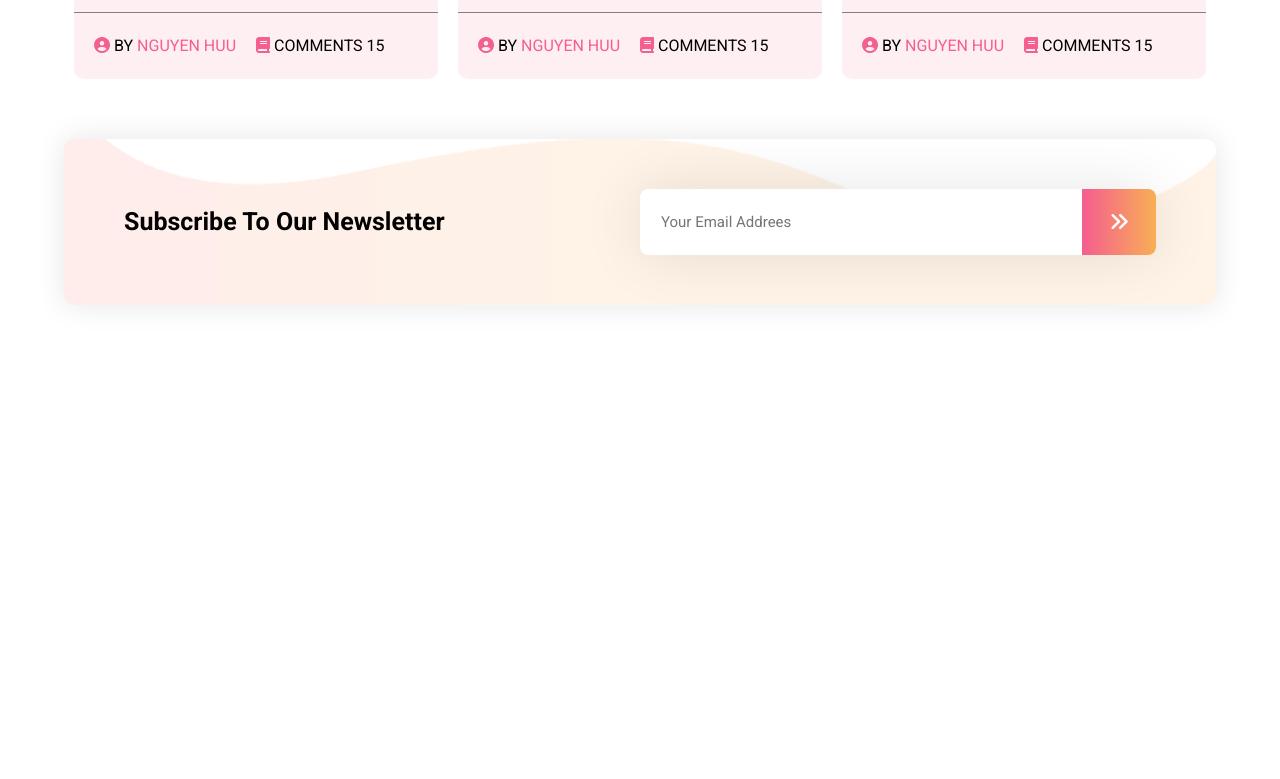
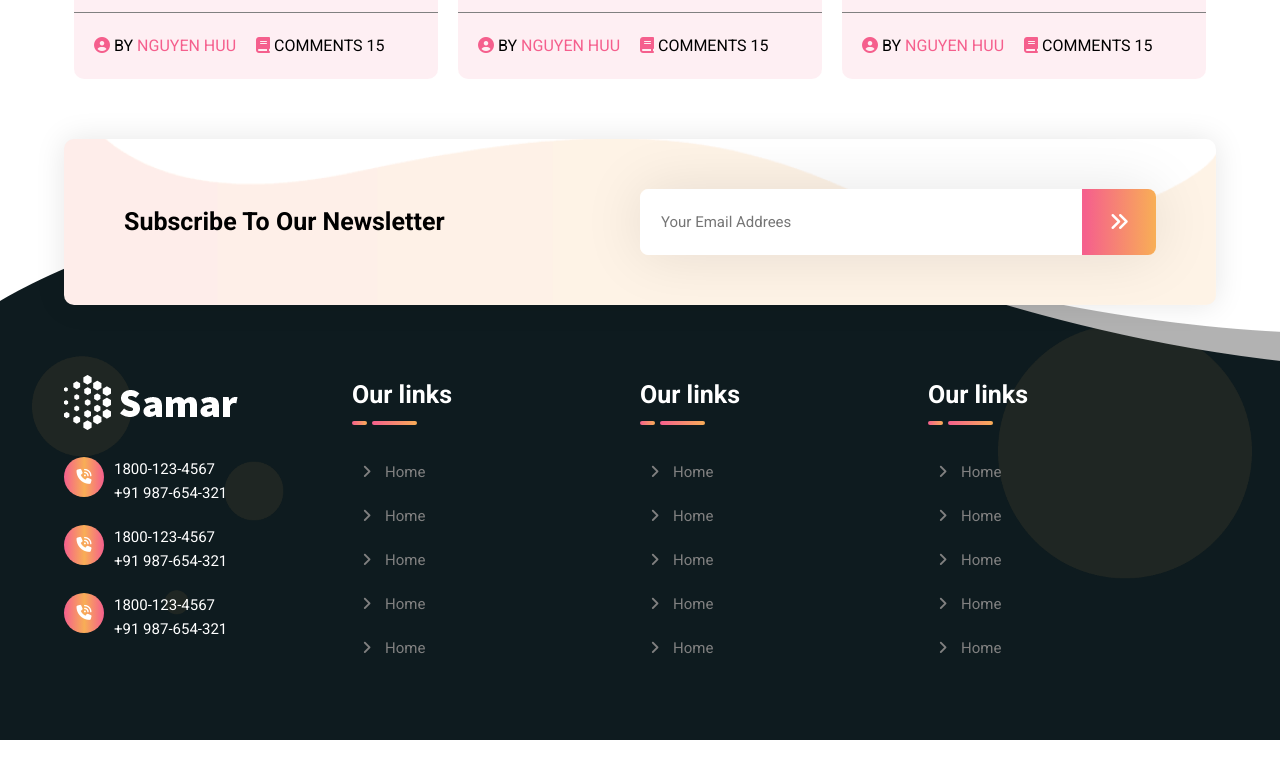
Before and after one commit to Ng-HuuDev/samar, a plain HTML site: page index.html in a window 1280 px wide. Shown: the part 5133-5912 px from the top of the page. Before the commit the page ends 5566 px from the top, so only its background shows below. Drawn offline with Linux system fonts and the light colour scheme.

Commit message:
AD FOOTER

```diff
--- a/css/index.css
+++ b/css/index.css
@@ -550,6 +550,31 @@ header nav ul li i {
 }
 
 /* FOOTER */
+/* FOOTER - NEWSLETTER */
+
+footer {
+  background-image: url(../img/bg4.png);
+  background-repeat: no-repeat;
+  background-position: center;
+  background-color: #0e1b1f;
+  background-size: contain;
+  color: #fff;
+  font-size: 15px;
+  position: relative;
+}
+
+footer::before {
+  content: "";
+  background-image: url(../img/pattern2.png);
+  background-position: left top;
+  background-repeat: no-repeat;
+  position: absolute;
+  top: 0;
+  left: 0;
+  width: 100%;
+  height: 100%;
+}
+
 footer .newsletter {
   padding: 50px 60px;
   background-color: #fff;
@@ -562,10 +587,12 @@ footer .newsletter {
   display: flex;
   /* justify-content: space-around; */
   align-items: center;
+  position: relative;
 }
 
 footer .newsletter h3 {
   width: 50%;
+  color: black;
   font-size: 25px;
   font-weight: bold;
 }
@@ -610,3 +637,91 @@ footer .newsletter .email input {
   outline: none;
   transition: all 0.5s;
 }
+
+/* FOOTER BOTTOM */
+
+.footer__bottom {
+  display: flex;
+  justify-content: space-around;
+  padding: 70px 0;
+  position: relative;
+}
+.footer__bottom .footer__item {
+  width: 25%;
+}
+.footer__item.item-1 img {
+  margin-bottom: 20px;
+}
+
+.footer__item.item-1 li {
+  margin-bottom: 20px;
+  display: flex;
+}
+
+.footer__item.item-1 li i {
+  width: 40px;
+  height: 40px;
+  line-height: 40px;
+  border-radius: 50%;
+  text-align: center;
+  background-image: linear-gradient(
+    to right,
+    #f55f8d 0,
+    #f8ae56 51%,
+    #f55f8d 100%
+  );
+  display: block;
+  margin-right: 10px;
+}
+
+.footer__item.item-2 h3 {
+  font-weight: bold;
+  font-size: 25px;
+  margin-bottom: 25px;
+  padding-bottom: 10px;
+  position: relative;
+}
+
+.footer__item.item-2 h3::before {
+  content: "";
+  width: 15px;
+  position: absolute;
+  bottom: 0;
+  left: 0;
+  height: 4px;
+  border-radius: 20px;
+  background: linear-gradient(to right, #f55f8d 0, #f8ae56 51%, #f55f8d 100%);
+  background-size: 200%;
+  margin-right: 10px;
+}
+
+.footer__item.item-2 h3::after {
+  content: "";
+  width: 45px;
+  position: absolute;
+  bottom: 0;
+  left: 20px;
+  height: 4px;
+  border-radius: 20px;
+  background: linear-gradient(to right, #f55f8d 0, #f8ae56 51%, #f55f8d 100%);
+  background-size: 200%;
+}
+.footer__item.item-2 li {
+  padding: 10px;
+  /* transition: 0.5s; */
+}
+
+.footer__item.item-2 li:hover * {
+  color: white;
+}
+
+.footer__item.item-2 li i {
+  color: grey;
+  margin-right: 10px;
+  transition: 0.5s;
+}
+
+.footer__item.item-2 li a {
+  color: grey;
+  transition: 0.5s;
+}
--- a/index.html
+++ b/index.html
@@ -354,7 +354,51 @@
             <form><input type="text" name="" id="" placeholder="Your Email Addrees">
               <button class="submmit"><i class="fa fa-angle-double-right"></i> </button>
             </form>
+          </div>
       </div>
+      <!-- footer bottom -->
+      <div class="footer__bottom">
+              <!-- start item -->
+        <div class="footer__item item-1">
+          <a href="#"><img src="./img/logo-white.png" alt=""></a>
+          <ul>
+            <li><i class="fa fa-phone-volume"></i> <span> 1800-123-4567 <br> +91 987-654-321</span></li>
+            <li><i class="fa fa-phone-volume"></i> <span> 1800-123-4567 <br> +91 987-654-321</span> </li>
+            <li><i class="fa fa-phone-volume"></i> <span> 1800-123-4567 <br> +91 987-654-321</span> </li>
+          </ul>
+        </div>
+        <div class="footer__item item-2">
+          <h3>Our links </h3>
+          <ul>
+            <li><a href="#"><i class="fa fa-angle-right"></i> Home</a></li>
+            <li><a href="#"><i class="fa fa-angle-right"></i> Home</a></li>
+            <li><a href="#"><i class="fa fa-angle-right"></i> Home</a></li>
+            <li><a href="#"><i class="fa fa-angle-right"></i> Home</a></li>
+            <li><a href="#"><i class="fa fa-angle-right"></i> Home</a></li>
+          </ul>
+        </div>
+        <div class="footer__item item-2">
+          <h3>Our links </h3>
+          <ul>
+            <li><a href="#"><i class="fa fa-angle-right"></i> Home</a></li>
+            <li><a href="#"><i class="fa fa-angle-right"></i> Home</a></li>
+            <li><a href="#"><i class="fa fa-angle-right"></i> Home</a></li>
+            <li><a href="#"><i class="fa fa-angle-right"></i> Home</a></li>
+            <li><a href="#"><i class="fa fa-angle-right"></i> Home</a></li>
+          </ul>
+        </div>
+        <div class="footer__item item-2">
+          <h3>Our links </h3>
+          <ul>
+            <li><a href="#"><i class="fa fa-angle-right"></i> Home</a></li>
+            <li><a href="#"><i class="fa fa-angle-right"></i> Home</a></li>
+            <li><a href="#"><i class="fa fa-angle-right"></i> Home</a></li>
+            <li><a href="#"><i class="fa fa-angle-right"></i> Home</a></li>
+            <li><a href="#"><i class="fa fa-angle-right"></i> Home</a></li>
+          </ul>
+        </div>
+      </div>
+      <!-- End item -->
     </div>
    </footer>
       <br>
```
